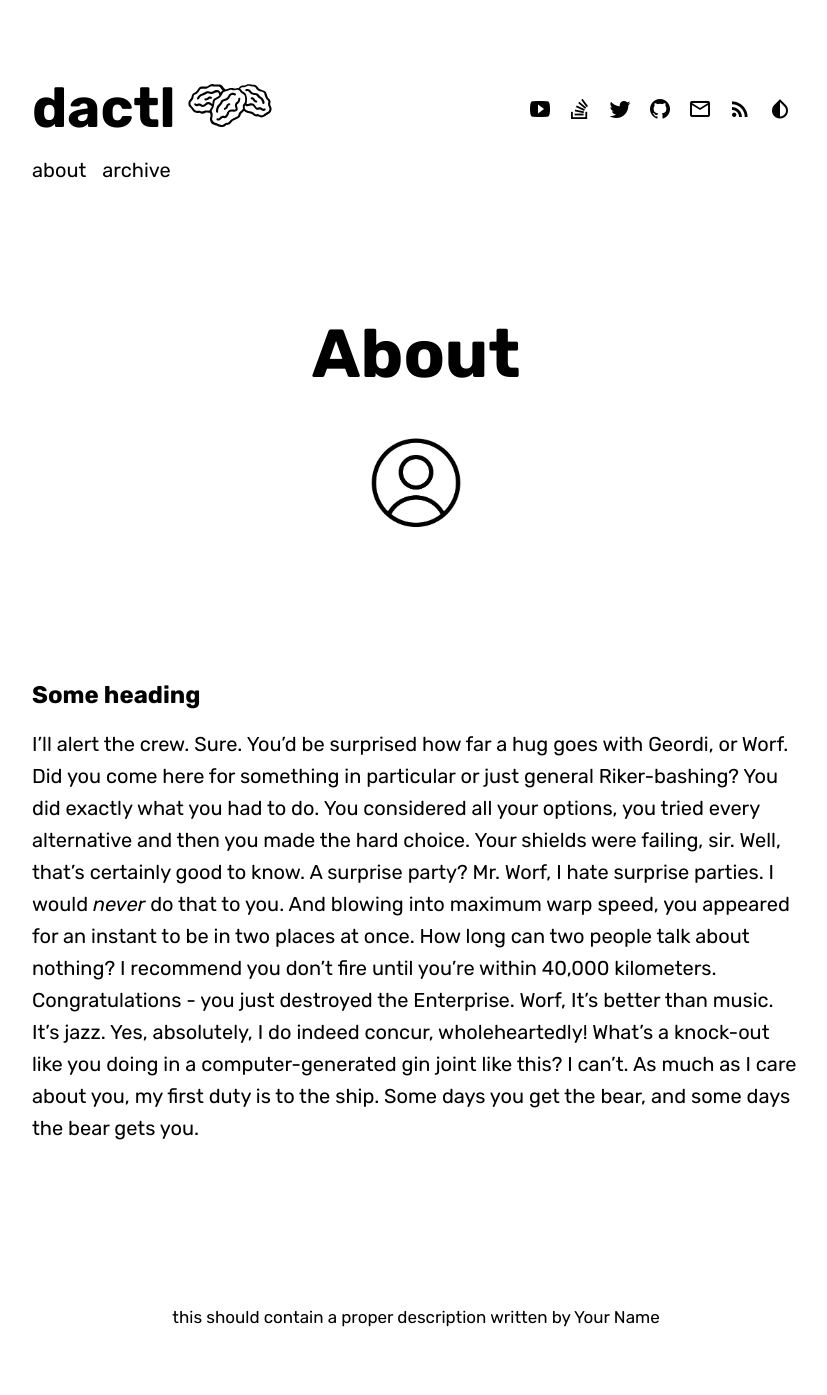
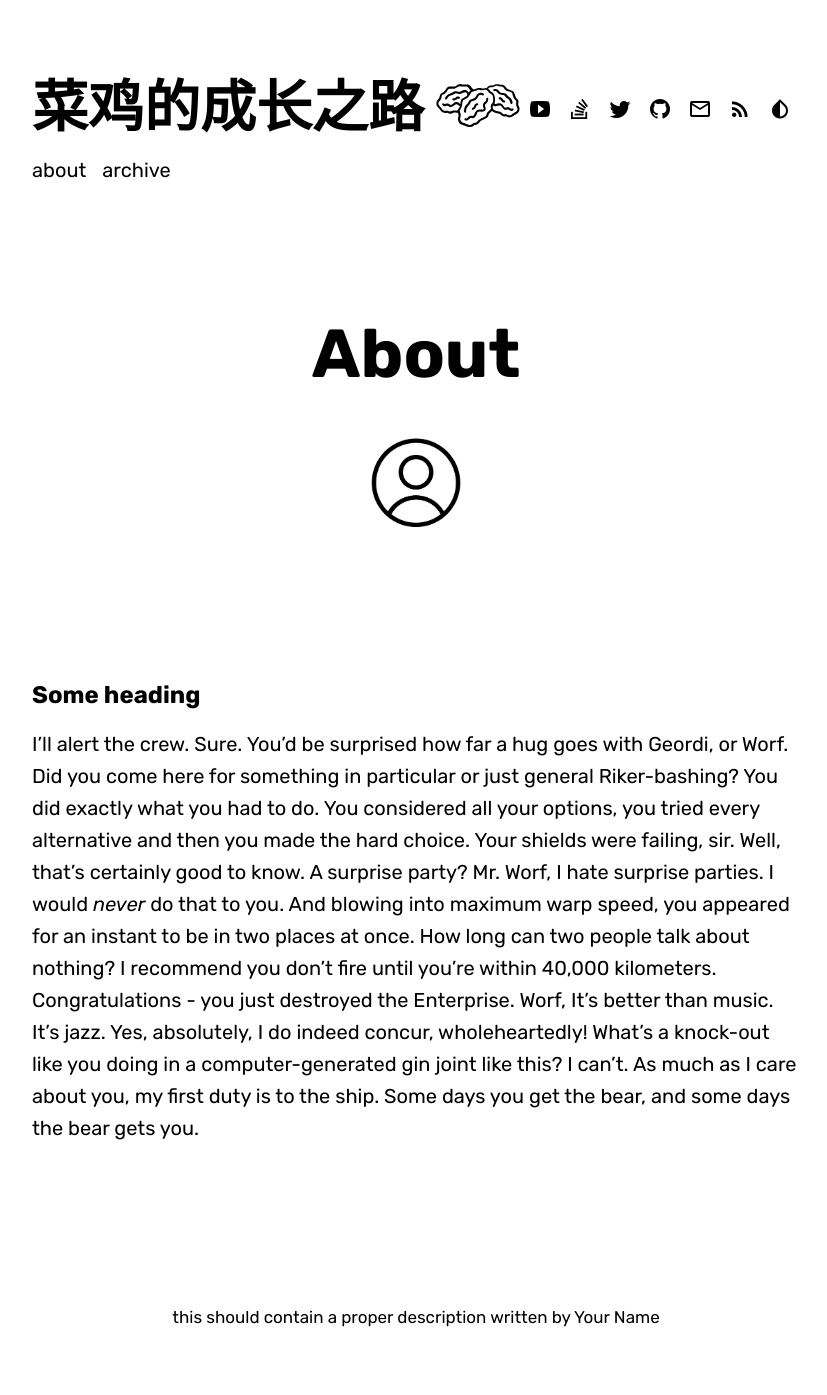
Before and after one commit to Ligengxin96/blog, a Jekyll site: the page built from about.md, in a window 1280 px wide. Shown: the whole page, without its empty margins (224-1051 px from the left). Built offline with Jekyll 4.4.1, drawn with Linux system fonts in a browser that asks for light colours; some web fonts are replaced.

Commit message:
modify title and url

```diff
--- a/_config.yml
+++ b/_config.yml
@@ -1,11 +1,11 @@
 # Base blog settings
-baseurl                      : "/dactl/" # the subpath of your site,                         # e.g. /blog/
+baseurl                      : "/blog" # the subpath of your site,                         # e.g. /blog/
                               # set to '' in case of hosting on GitHub
 url                          : "" # the base hostname & protocol for your site
                                   # `http://<username>.github.io` - for GitHub
 
 blog:
-  title                      : dactl
+  title                      : 菜鸡的成长之路
   description                  : >
                                this should contain a proper description
 
```
